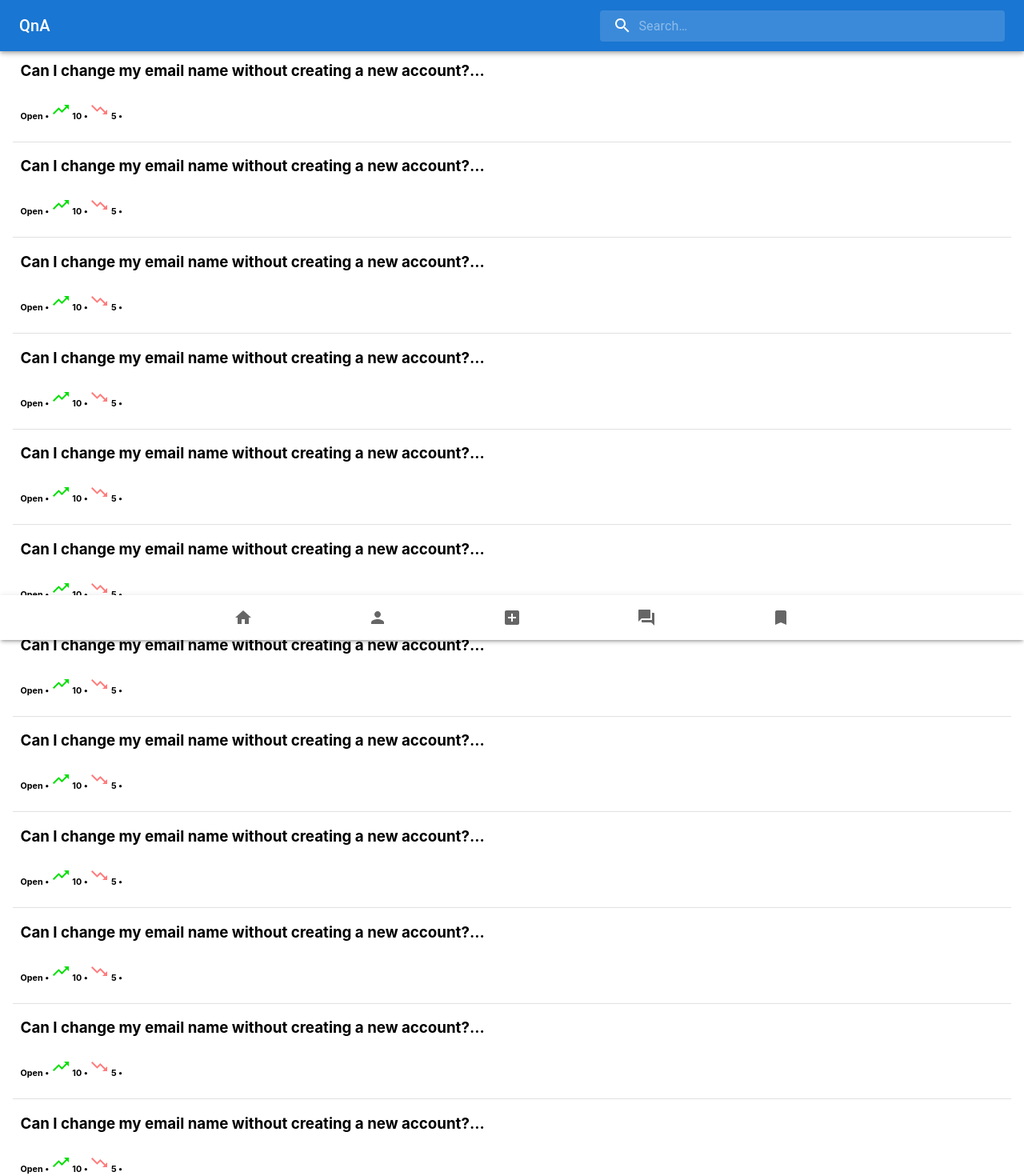
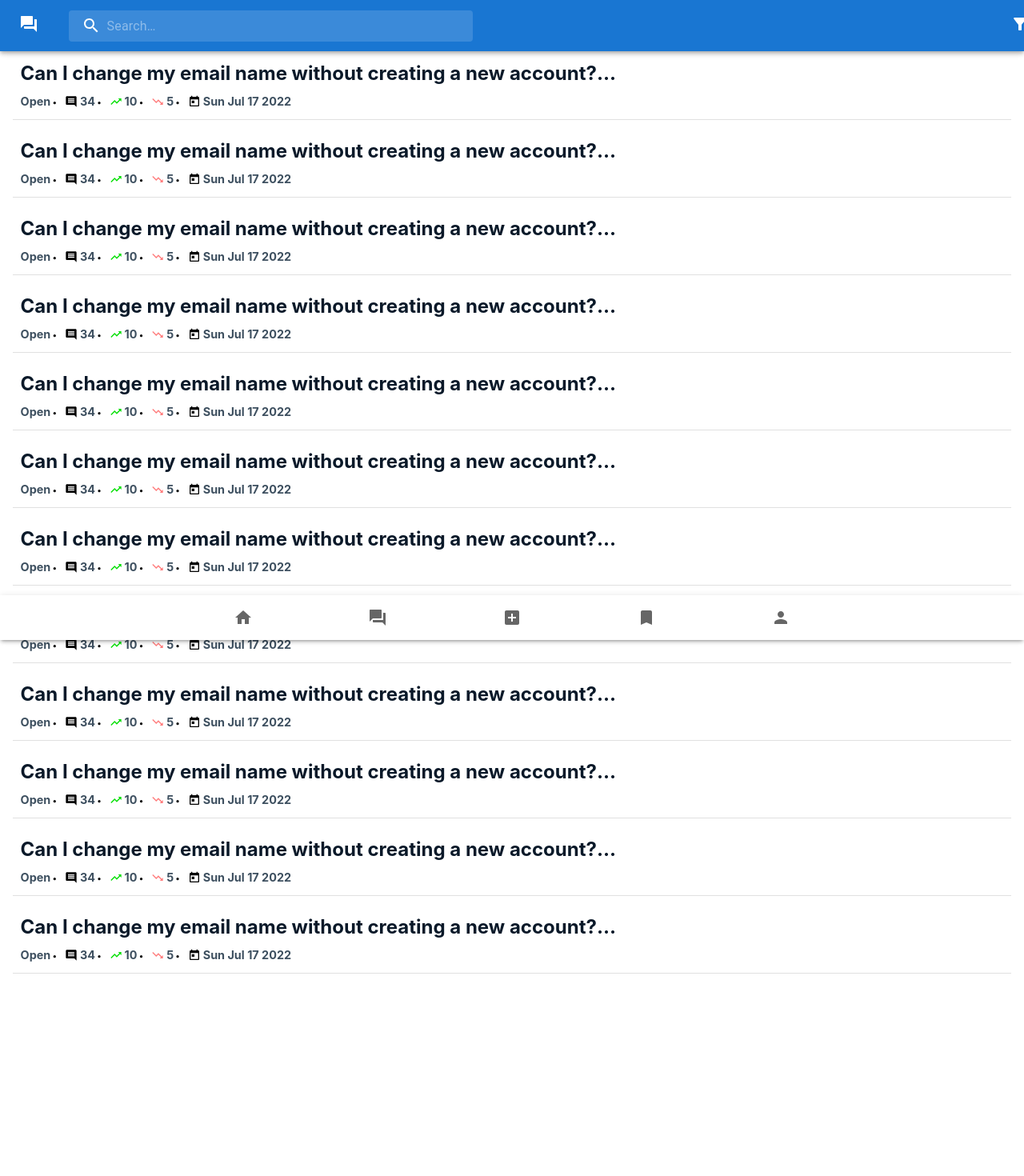
Before and after one commit to sen-sourabh/ilqna-frontend, a React (Create React App) app: page / in a window 1280 px wide. Shown: the top 1470 px of the page at 80% size. After the commit the page ends 1268 px from the top, so only its background shows below. Built offline with nearby package versions, Linux system fonts and the light colour scheme.

Commit message:
header_footer_17_07_2022
header_footer_17_07_2022

```diff
--- a/src/App.scss
+++ b/src/App.scss
@@ -1,4 +1,12 @@
 @import 'index';
+
+.svg-icon {
+    padding-left: 10px;
+    padding-right: 3px;
+    position: relative;
+    top: 3px;
+    font-size: 1rem !important;
+}
 
 // .App {
     // text-align: center;
--- a/src/components/footers/footer.js
+++ b/src/components/footers/footer.js
@@ -2,6 +2,7 @@ import * as React from 'react';
 import Paper from '@mui/material/Paper';
 import BottomNavigation from '@mui/material/BottomNavigation';
 import BottomNavigationAction from '@mui/material/BottomNavigationAction';
+import Tooltip from '@mui/material/Tooltip';
 // import FolderIcon from '@mui/icons-material/Folder';
 // import RestoreIcon from '@mui/icons-material/Restore';
 // import FavoriteIcon from '@mui/icons-material/Favorite';
@@ -13,6 +14,8 @@ import PersonIcon from '@mui/icons-material/Person';
 import AddBoxIcon from '@mui/icons-material/AddBox';
 import QuestionAnswerIcon from '@mui/icons-material/QuestionAnswer';
 import BookmarkIcon from '@mui/icons-material/Bookmark';
+import SettingsIcon from '@mui/icons-material/Settings';
+// import FilterAltIcon from '@mui/icons-material/FilterAlt';
 
 import '../../sass/footer.scss';
 
@@ -31,36 +34,54 @@ export default function footer() {
           // value={value}
           // onChange={handleChange}
         >
+          <Tooltip title="Home" placement="top" arrow>
             <BottomNavigationAction
               label="Home"
               className="footer-icon"
               // value="recents"
               icon={<HomeIcon />}
             />
+          </Tooltip>
+          <Tooltip title="Asked By You" placement="top" arrow>
+            <BottomNavigationAction
+              label="QuestionAnswer"
+              className="footer-icon"
+              // value="folder"
+              icon={<QuestionAnswerIcon />}
+            />
+          </Tooltip>
+          <Tooltip title="You Can Ask" placement="top" arrow>
+            <BottomNavigationAction
+              label="AddBox"
+              className="footer-icon"
+              // value="nearby"
+              icon={<AddBoxIcon />}
+            />
+          </Tooltip>
+          <Tooltip title="Your Bookmarks" placement="top" arrow>
+            <BottomNavigationAction
+              label="Bookmark"
+              className="footer-icon"
+              // value="folder"
+              icon={<BookmarkIcon />}
+            />
+          </Tooltip>
+          <Tooltip title="You" placement="top" arrow>
             <BottomNavigationAction
               label="Person"
               className="footer-icon"
               // value="favorites"
               icon={<PersonIcon />}
             />
+          </Tooltip>
+          {/* <Tooltip title="Settings" placement="top" arrow>
             <BottomNavigationAction
-            label="AddBox"
+              label="Settings"
               className="footer-icon"
-            // value="nearby"
-            icon={<AddBoxIcon />}
+              // value="favorites"
+              icon={<SettingsIcon />}
             />
-          <BottomNavigationAction
-            label="QuestionAnswer"
-            className="footer-icon"
-            // value="folder"
-            icon={<QuestionAnswerIcon />}
-          />
-          <BottomNavigationAction
-            label="Bookmark"
-            className="footer-icon"
-            // value="folder"
-            icon={<BookmarkIcon />}
-          />
+          </Tooltip> */}
         </BottomNavigation>
       </Paper>
     </div>
--- a/src/components/headers/header.js
+++ b/src/components/headers/header.js
@@ -3,9 +3,12 @@ import { styled, alpha } from '@mui/material/styles';
 import AppBar from '@mui/material/AppBar';
 import Box from '@mui/material/Box';
 import Toolbar from '@mui/material/Toolbar';
-import Typography from '@mui/material/Typography';
+// import Typography from '@mui/material/Typography';
 import InputBase from '@mui/material/InputBase';
 import SearchIcon from '@mui/icons-material/Search';
+import QuestionAnswerIcon from '@mui/icons-material/QuestionAnswer';
+import FilterAltIcon from '@mui/icons-material/FilterAlt';
+import Tooltip from '@mui/material/Tooltip';
 import '../../sass/header.scss';
 
 const Search = styled('div')(({ theme }) => ({
@@ -58,27 +61,13 @@ export default function header() {
       <Box sx={{ flexGrow: 1 }}>
         <AppBar position="fixed">
           <Toolbar>
-            {/* <IconButton
-              size="large"
-              edge="start"
-              color="inherit"
-              aria-label="open drawer"
-              sx={{ mr: 2 }}
-            >
-              <MenuIcon />
-            </IconButton> */}
-            <Typography
-              variant="h6"
-              noWrap
-              component="div"
-              align="left"
-              sx={{ flexGrow: 1, display: { xs: 'none', sm: 'block' } }}
-            >
-              QnA
-            </Typography>
-            <Search
-              sx={{ width: '100%' }}
-            >
+            <div className='logo'>
+              <Tooltip title="QnA" placement="bottom" arrow>
+                <QuestionAnswerIcon />
+              </Tooltip>
+            </div>
+            <div className='seachfield'>
+              <Search>
                 <SearchIconWrapper>
                   <SearchIcon />
                 </SearchIconWrapper>
@@ -87,6 +76,12 @@ export default function header() {
                   inputProps={{ 'aria-label': 'search' }}
                 />
               </Search>
+            </div>
+            <div className='filter'>
+              <Tooltip title="Filter" placement="bottom" arrow>
+                <FilterAltIcon />
+              </Tooltip>
+            </div>
           </Toolbar>
         </AppBar>
       </Box>
--- a/src/components/main/main.js
+++ b/src/components/main/main.js
@@ -2,69 +2,143 @@ import React from 'react';
 import TrendingUpIcon from '@mui/icons-material/TrendingUp';
 import TrendingDownIcon from '@mui/icons-material/TrendingDown';
 import { Divider } from '@mui/material';
+import CommentIcon from '@mui/icons-material/Comment';
+import TodayIcon from '@mui/icons-material/Today';
 import '../../sass/main.scss';
 
 export default function main() {
   return (
     <div className='main'>
       <div className="question-list" >
-        <h3>Can I change my email name without creating a new account?...</h3>
-        <h6>Open • <TrendingUpIcon className="trendingUp" label="trendingUp" /> 10 • <TrendingDownIcon className="trendingDown" label="trendingDown" /> 5 • </h6>
+        <h3 className="main-h3">Can I change my email name without creating a new account?...</h3>
+        <h6 className="main-h6">
+          <span className="main-span">Open</span> •
+          <CommentIcon className="svg-icon" /><span className="main-span">34</span> •
+          <TrendingUpIcon className="svg-icon trendingUp" label="trendingUp" /><span className="main-span">10</span> •
+          <TrendingDownIcon className="svg-icon trendingDown" label="trendingDown" /><span className="main-span">5</span> •
+          <TodayIcon className="svg-icon" /><span className="main-span">{ new Date().toDateString() }</span>
+        </h6>
       </div>
       <Divider variant="middle" />
       <div className="question-list" >
-        <h3>Can I change my email name without creating a new account?...</h3>
-        <h6>Open • <TrendingUpIcon className="trendingUp" label="trendingUp" /> 10 • <TrendingDownIcon className="trendingDown" label="trendingDown" /> 5 • </h6>
+        <h3 className="main-h3">Can I change my email name without creating a new account?...</h3>
+        <h6 className="main-h6">
+          <span className="main-span">Open</span> •
+          <CommentIcon className="svg-icon" /><span className="main-span">34</span> •
+          <TrendingUpIcon className="svg-icon trendingUp" label="trendingUp" /><span className="main-span">10</span> •
+          <TrendingDownIcon className="svg-icon trendingDown" label="trendingDown" /><span className="main-span">5</span> •
+          <TodayIcon className="svg-icon" /><span className="main-span">{ new Date().toDateString() }</span>
+        </h6>
       </div>
       <Divider variant="middle" />
       <div className="question-list" >
-        <h3>Can I change my email name without creating a new account?...</h3>
-        <h6>Open • <TrendingUpIcon className="trendingUp" label="trendingUp" /> 10 • <TrendingDownIcon className="trendingDown" label="trendingDown" /> 5 • </h6>
+        <h3 className="main-h3">Can I change my email name without creating a new account?...</h3>
+        <h6 className="main-h6">
+          <span className="main-span">Open</span> •
+          <CommentIcon className="svg-icon" /><span className="main-span">34</span> •
+          <TrendingUpIcon className="svg-icon trendingUp" label="trendingUp" /><span className="main-span">10</span> •
+          <TrendingDownIcon className="svg-icon trendingDown" label="trendingDown" /><span className="main-span">5</span> •
+          <TodayIcon className="svg-icon" /><span className="main-span">{ new Date().toDateString() }</span>
+        </h6>
       </div>
       <Divider variant="middle" />
       <div className="question-list" >
-        <h3>Can I change my email name without creating a new account?...</h3>
-        <h6>Open • <TrendingUpIcon className="trendingUp" label="trendingUp" /> 10 • <TrendingDownIcon className="trendingDown" label="trendingDown" /> 5 • </h6>
+        <h3 className="main-h3">Can I change my email name without creating a new account?...</h3>
+        <h6 className="main-h6">
+          <span className="main-span">Open</span> •
+          <CommentIcon className="svg-icon" /><span className="main-span">34</span> •
+          <TrendingUpIcon className="svg-icon trendingUp" label="trendingUp" /><span className="main-span">10</span> •
+          <TrendingDownIcon className="svg-icon trendingDown" label="trendingDown" /><span className="main-span">5</span> •
+          <TodayIcon className="svg-icon" /><span className="main-span">{ new Date().toDateString() }</span>
+        </h6>
       </div>
       <Divider variant="middle" />
       <div className="question-list" >
-        <h3>Can I change my email name without creating a new account?...</h3>
-        <h6>Open • <TrendingUpIcon className="trendingUp" label="trendingUp" /> 10 • <TrendingDownIcon className="trendingDown" label="trendingDown" /> 5 • </h6>
+        <h3 className="main-h3">Can I change my email name without creating a new account?...</h3>
+        <h6 className="main-h6">
+          <span className="main-span">Open</span> •
+          <CommentIcon className="svg-icon" /><span className="main-span">34</span> •
+          <TrendingUpIcon className="svg-icon trendingUp" label="trendingUp" /><span className="main-span">10</span> •
+          <TrendingDownIcon className="svg-icon trendingDown" label="trendingDown" /><span className="main-span">5</span> •
+          <TodayIcon className="svg-icon" /><span className="main-span">{ new Date().toDateString() }</span>
+        </h6>
       </div>
       <Divider variant="middle" />
       <div className="question-list" >
-        <h3>Can I change my email name without creating a new account?...</h3>
-        <h6>Open • <TrendingUpIcon className="trendingUp" label="trendingUp" /> 10 • <TrendingDownIcon className="trendingDown" label="trendingDown" /> 5 • </h6>
+        <h3 className="main-h3">Can I change my email name without creating a new account?...</h3>
+        <h6 className="main-h6">
+          <span className="main-span">Open</span> •
+          <CommentIcon className="svg-icon" /><span className="main-span">34</span> •
+          <TrendingUpIcon className="svg-icon trendingUp" label="trendingUp" /><span className="main-span">10</span> •
+          <TrendingDownIcon className="svg-icon trendingDown" label="trendingDown" /><span className="main-span">5</span> •
+          <TodayIcon className="svg-icon" /><span className="main-span">{ new Date().toDateString() }</span>
+        </h6>
       </div>
       <Divider variant="middle" />
       <div className="question-list" >
-        <h3>Can I change my email name without creating a new account?...</h3>
-        <h6>Open • <TrendingUpIcon className="trendingUp" label="trendingUp" /> 10 • <TrendingDownIcon className="trendingDown" label="trendingDown" /> 5 • </h6>
+        <h3 className="main-h3">Can I change my email name without creating a new account?...</h3>
+        <h6 className="main-h6">
+          <span className="main-span">Open</span> •
+          <CommentIcon className="svg-icon" /><span className="main-span">34</span> •
+          <TrendingUpIcon className="svg-icon trendingUp" label="trendingUp" /><span className="main-span">10</span> •
+          <TrendingDownIcon className="svg-icon trendingDown" label="trendingDown" /><span className="main-span">5</span> •
+          <TodayIcon className="svg-icon" /><span className="main-span">{ new Date().toDateString() }</span>
+        </h6>
       </div>
       <Divider variant="middle" />
       <div className="question-list" >
-        <h3>Can I change my email name without creating a new account?...</h3>
-        <h6>Open • <TrendingUpIcon className="trendingUp" label="trendingUp" /> 10 • <TrendingDownIcon className="trendingDown" label="trendingDown" /> 5 • </h6>
+        <h3 className="main-h3">Can I change my email name without creating a new account?...</h3>
+        <h6 className="main-h6">
+          <span className="main-span">Open</span> •
+          <CommentIcon className="svg-icon" /><span className="main-span">34</span> •
+          <TrendingUpIcon className="svg-icon trendingUp" label="trendingUp" /><span className="main-span">10</span> •
+          <TrendingDownIcon className="svg-icon trendingDown" label="trendingDown" /><span className="main-span">5</span> •
+          <TodayIcon className="svg-icon" /><span className="main-span">{ new Date().toDateString() }</span>
+        </h6>
       </div>
       <Divider variant="middle" />
       <div className="question-list" >
-        <h3>Can I change my email name without creating a new account?...</h3>
-        <h6>Open • <TrendingUpIcon className="trendingUp" label="trendingUp" /> 10 • <TrendingDownIcon className="trendingDown" label="trendingDown" /> 5 • </h6>
+        <h3 className="main-h3">Can I change my email name without creating a new account?...</h3>
+        <h6 className="main-h6">
+          <span className="main-span">Open</span> •
+          <CommentIcon className="svg-icon" /><span className="main-span">34</span> •
+          <TrendingUpIcon className="svg-icon trendingUp" label="trendingUp" /><span className="main-span">10</span> •
+          <TrendingDownIcon className="svg-icon trendingDown" label="trendingDown" /><span className="main-span">5</span> •
+          <TodayIcon className="svg-icon" /><span className="main-span">{ new Date().toDateString() }</span>
+        </h6>
       </div>
       <Divider variant="middle" />
       <div className="question-list" >
-        <h3>Can I change my email name without creating a new account?...</h3>
-        <h6>Open • <TrendingUpIcon className="trendingUp" label="trendingUp" /> 10 • <TrendingDownIcon className="trendingDown" label="trendingDown" /> 5 • </h6>
+        <h3 className="main-h3">Can I change my email name without creating a new account?...</h3>
+        <h6 className="main-h6">
+          <span className="main-span">Open</span> •
+          <CommentIcon className="svg-icon" /><span className="main-span">34</span> •
+          <TrendingUpIcon className="svg-icon trendingUp" label="trendingUp" /><span className="main-span">10</span> •
+          <TrendingDownIcon className="svg-icon trendingDown" label="trendingDown" /><span className="main-span">5</span> •
+          <TodayIcon className="svg-icon" /><span className="main-span">{ new Date().toDateString() }</span>
+        </h6>
       </div>
       <Divider variant="middle" />
       <div className="question-list" >
-        <h3>Can I change my email name without creating a new account?...</h3>
-        <h6>Open • <TrendingUpIcon className="trendingUp" label="trendingUp" /> 10 • <TrendingDownIcon className="trendingDown" label="trendingDown" /> 5 • </h6>
+        <h3 className="main-h3">Can I change my email name without creating a new account?...</h3>
+        <h6 className="main-h6">
+          <span className="main-span">Open</span> •
+          <CommentIcon className="svg-icon" /><span className="main-span">34</span> •
+          <TrendingUpIcon className="svg-icon trendingUp" label="trendingUp" /><span className="main-span">10</span> •
+          <TrendingDownIcon className="svg-icon trendingDown" label="trendingDown" /><span className="main-span">5</span> •
+          <TodayIcon className="svg-icon" /><span className="main-span">{ new Date().toDateString() }</span>
+        </h6>
       </div>
       <Divider variant="middle" />
       <div className="question-list" >
-        <h3>Can I change my email name without creating a new account?...</h3>
-        <h6>Open • <TrendingUpIcon className="trendingUp" label="trendingUp" /> 10 • <TrendingDownIcon className="trendingDown" label="trendingDown" /> 5 • </h6>
+        <h3 className="main-h3">Can I change my email name without creating a new account?...</h3>
+        <h6 className="main-h6">
+          <span className="main-span">Open</span> •
+          <CommentIcon className="svg-icon" /><span className="main-span">34</span> •
+          <TrendingUpIcon className="svg-icon trendingUp" label="trendingUp" /><span className="main-span">10</span> •
+          <TrendingDownIcon className="svg-icon trendingDown" label="trendingDown" /><span className="main-span">5</span> •
+          <TodayIcon className="svg-icon" /><span className="main-span">{ new Date().toDateString() }</span>
+        </h6>
       </div>
       <Divider variant="middle" />
     </div>
--- a/src/sass/header.scss
+++ b/src/sass/header.scss
@@ -12,3 +12,11 @@
     // top: 0;
     // height: 5%;
 }
+.logo {
+    width: 5%;
+}
+
+.filter {
+    position: relative;
+    left: 54.5%;
+}
--- a/src/sass/main.scss
+++ b/src/sass/main.scss
@@ -19,6 +19,22 @@
     color: #ff7c7c;
 }
 
+.main-h3 {
+    font-size: 1.5rem;
+    margin-bottom: 0px;
+    color: #0a1929;
+}
+
+.main-h6 {
+    margin-top: 10px;
+    margin-bottom: 14px;
+}
+
+.main-span {
+    font-size: .9rem;
+    color: #3e5060;
+}
+
 @media only screen and (max-width: 400px) {
     .main {
         margin-top: 18%;
```
Also changed, not shown: src/index.scss (+9 -9 lines), 1 other file (tests, documents, lock files or other folders). Lines whose indentation alone changed are shown as unchanged.
